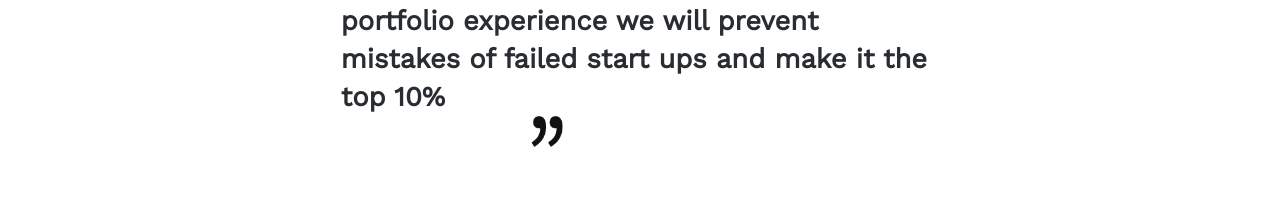
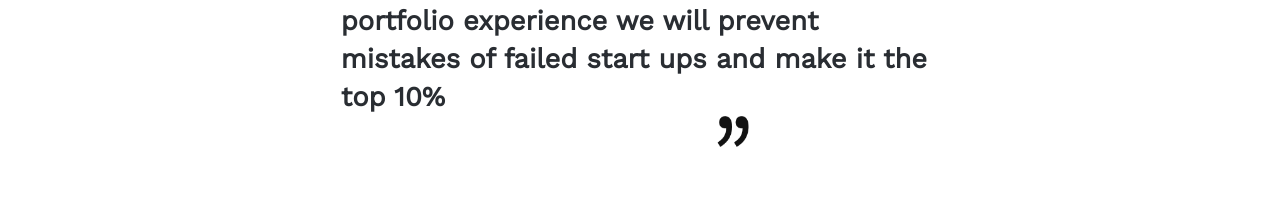
Before and after one commit to workshopapps/workshopapps-portfolio, a Next.js app in the folder frontend/: page /about in a window 1280 px wide. Shown: the part 892-1098 px from the top of the page. Built offline with nearby package versions, Linux system fonts and the light colour scheme.

Commit message:
fixed about styling

```diff
--- a/frontend/styles/About.module.css
+++ b/frontend/styles/About.module.css
@@ -145,8 +145,8 @@
   .quote__icon__container2 {
     width: 20%;
     display: flex;
-    align-items: flex-start;
-    justify-content: flex-start;
+    align-items: flex-end;
+    justify-content: flex-end;
   }
 
   .card__title {
```
